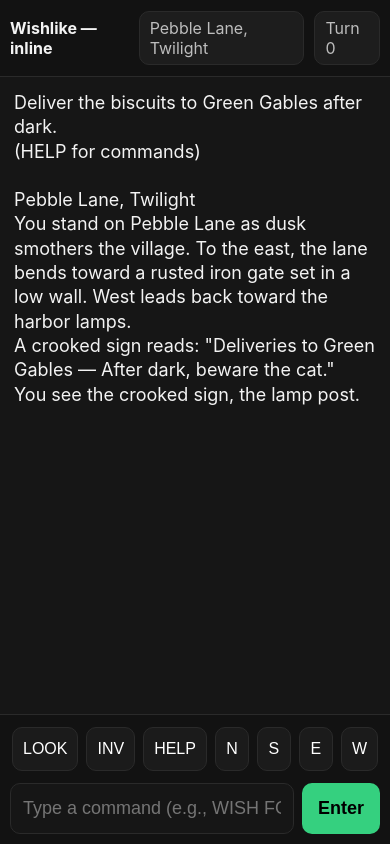
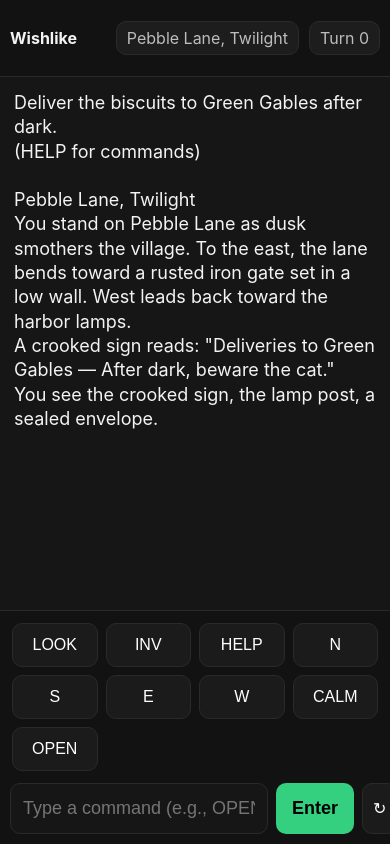
Before and after one commit to anneldubois8-collab/Wisklike-, a plain HTML site: page index.html in a window 390 px wide. Drawn offline with Linux system fonts and the light colour scheme.

Commit message:
Update index.html

```diff
--- a/index.html
+++ b/index.html
@@ -3,7 +3,7 @@
 <head>
 <meta charset="utf-8" />
 <meta name="viewport" content="width=device-width, initial-scale=1, viewport-fit=cover" />
-<title>Wishlike (Inline – No g)</title>
+<title>Wishlike (Garden-Ready)</title>
 <style>
   :root{--bg:#0f0f0f;--fg:#f3f3f3;--muted:#bdbdbd;--panel:#161616;--border:#2a2a2a;--hud-h:56px}
   html,body{height:100%;margin:0;background:var(--bg);color:var(--fg);font-family:ui-rounded,-apple-system,system-ui,Segoe UI,Roboto,Arial}
@@ -13,25 +13,25 @@
   .badge{background:#1d1d1d;border:1px solid var(--border);padding:6px 10px;border-radius:10px;color:var(--muted)}
   #log{flex:1;overflow:auto;padding:14px 14px 24px 14px;line-height:1.35;font-size:18px;background:var(--panel)}
   .footer{position:sticky;bottom:0;background:#121212;border-top:1px solid var(--border)}
-  .quickbar{display:grid;grid-template-columns:repeat(7,1fr);gap:8px;padding:12px}
+  .quickbar{display:grid;grid-template-columns:repeat(9,1fr);gap:8px;padding:12px}
   .qbtn{font-size:16px;padding:12px 10px;background:#1b1b1b;color:#fff;border:1px solid var(--border);border-radius:10px}
   .promptline{display:flex;gap:8px;padding:10px;padding-top:0}
   #input{flex:1;font-size:18px;padding:14px 12px;background:#161616;color:#fff;border:1px solid var(--border);border-radius:10px}
   #btn{font-size:18px;font-weight:700;padding:14px 16px;background:#35d07f;color:#000;border:none;border-radius:10px}
-  @media (max-width:380px){.quickbar{grid-template-columns:repeat(4,1fr)}}
+  @media (max-width:420px){.quickbar{grid-template-columns:repeat(4,1fr)}}
   #errors{display:none;margin:8px 14px;background:#3b0f12;border:1px solid #632529;border-radius:8px;color:#ffd4d4;padding:10px;font-size:14px;white-space:pre-wrap}
 </style>
 </head>
 <body>
 <div id="app">
   <div class="hud">
-    <div class="title">Wishlike — inline</div>
+    <div class="title">Wishlike</div>
     <div class="badge" id="loc">—</div>
     <div class="badge" id="time">Turn 0</div>
   </div>
 
   <div id="errors" aria-live="polite"></div>
-  <div id="log" aria-live="polite">Deliver the biscuits to Green Gables after dark.<br>(HELP for commands)</div>
+  <div id="log" aria-live="polite">Welcome to Wishlike.</div>
 
   <div class="footer">
     <div class="quickbar" aria-label="Quick actions">
@@ -42,17 +42,20 @@
       <button class="qbtn" onclick="handle('S')">S</button>
       <button class="qbtn" onclick="handle('E')">E</button>
       <button class="qbtn" onclick="handle('W')">W</button>
+      <button class="qbtn" onclick="handle('WISH FOR CALM')">CALM</button>
+      <button class="qbtn" onclick="handle('WISH FOR OPEN')">OPEN</button>
     </div>
     <div class="promptline">
       <input id="input" type="text" inputmode="latin" autocomplete="off" autocapitalize="characters" autocorrect="off"
-             placeholder="Type a command (e.g., WISH FOR LIGHT)" onkeydown="if(event.key==='Enter'){sendCmd()}" />
+             placeholder="Type a command (e.g., OPEN ENVELOPE, WISH FOR OPEN)" onkeydown="if(event.key==='Enter'){sendCmd()}" />
       <button id="btn" aria-label="Enter command" onclick="sendCmd()">Enter</button>
+      <button class="qbtn" onclick="init(true)" title="Restart">↻</button>
     </div>
   </div>
 </div>
 
 <script>
-/* On-page error box */
+/* Show script errors on the page */
 (function(){
   var errBox=document.getElementById('errors');
   window.addEventListener('error', function(e){
@@ -72,7 +75,7 @@ function say(t){ appendHTML(t); }
 function setHUD(){ document.getElementById('loc').textContent = room().name; document.getElementById('time').textContent = 'Turn ' + game.turn; }
 function sendCmd(){ var inp=document.getElementById('input'); var v=inp.value; inp.value=''; handle(v); inp.focus(); }
 
-/* Game data — all functions read global `game` (no params) */
+/* Game (envelope at start; dynamic east exit updates) */
 var game = {
   turn:0,
   flags:{ light:false, gateOpen:false, catFreed:false, stoneAwake:false, won:false },
@@ -88,7 +91,7 @@ var game = {
                "A crooked sign reads: \"Deliveries to Green Gables — " + (game.flags.catFreed ? "Thank you." : "After dark, beware the cat.") + "\"";
       },
       exits:{west:"harbor_edge", east:"gate_road"},
-      items:["sign","lamp_post","envelope"]
+      items:["sign","lamp_post","envelope"]   /* ← envelope now starts here */
     },
     "harbor_edge":{
       name:"Harbor Edge",
@@ -106,7 +109,7 @@ var game = {
                ". Beyond, a garden path loses itself in shadow.\n" +
                "A " + ((has("cat")||game.flags.catFreed) ? "contented" : "watchful") + " cat watches from the wall.";
       },
-      exits:{west:"green_gables_path", east:null},
+      exits:{west:"green_gables_path", east:null}, /* east gets toggled by updateDynamicExits() */
       items:["gate","cat","note"]
     },
     "garden":{
@@ -131,7 +134,7 @@ var game = {
     "foyer":{
       name:"Foyer",
       desc:function(){
-        return "A quiet foyer with the smell of tea and ink. On a small table lies a sealed envelope addressed \"To the Deliverer.\"";
+        return "A quiet foyer with the smell of tea and ink. A small table is cleared.";
       },
       exits:{outside:"porch"},
       items:[]
@@ -170,7 +173,7 @@ var game = {
       verbs:{ use:function(){ say("If you mean to WISH, say \"WISH FOR ...\"."); }, read:function(){ say("Runes: Light. Near. Open. Calm."); } }
     },
     "biscuits":{name:"bag of biscuits",article:"a",portable:true,desc:"Warm biscuits.",
-      verbs:{ use:function(){ if(at("gate_road")&&!game.flags.catFreed){ game.flags.catFreed=true; say("The cat devours a biscuit and hops aside."); } else say("You have a nibble."); } }
+      verbs:{ use:function(){ if(at("gate_road")&&!game.flags.catFreed){ game.flags.catFreed=true; say("The cat devours a biscuit and hops aside."); updateDynamicExits(); } else say("You have a nibble."); } }
     },
     "house_key":{name:"brass key",article:"a",portable:true,desc:"Well-worn."},
     "rowboat":{name:"rowboat",article:"a",portable:true,desc:"A small tied rowboat."}
@@ -186,7 +189,12 @@ function removeFromRoomOrInv(id){ var r=room(); if(r.items){ r.items=r.items.fil
 function at(id){ return game.here===id; }
 function nameOf(id){ var it=game.items[id]; return it ? (typeof it.name==="function"?it.name():it.name) : id; }
 function articleName(id){ var it=game.items[id]; if(!it) return id; var nm=nameOf(id); var art=it.article||"a"; if(art==="the") return "the "+nm; var v=/^[aeiou]/i.test(nm); return (v?"an":"a")+" "+nm; }
-function updateDynamicExits(){ game.rooms.gate_road.exits.east = game.flags.gateOpen ? "garden" : null; game.rooms.porch.exits.inside = has("house_key") ? "foyer" : null; }
+function updateDynamicExits(){
+  // Garden opens if gate is open AND cat not blocking
+  game.rooms.gate_road.exits.east = (game.flags.gateOpen ? "garden" : null);
+  // Porch inside exit reflects key possession
+  game.rooms.porch.exits.inside = has("house_key") ? "foyer" : null;
+}
 
 /* Parser + actions */
 var verbs = {
@@ -228,8 +236,8 @@ function doExamine(parts){ var id=resolveItem(parts.slice(1).join(" ")); if(!id)
 function doGo(parts){
   var dir=(parts[1]||"").toLowerCase(); var r=room(); var dest=(r.exits||{})[dir];
   if(!dest){
-    if (dir==="east" && game.here==="gate_road" && !game.flags.gateOpen) return say("The locked gate bars the way.");
-    if (dir==="north" && game.here==="garden" && !game.flags.light) return say("It's too dark to blunder forward safely.");
+    if (game.here==="gate_road" && dir==="east" && !game.flags.gateOpen) return say("The locked gate bars the way.");
+    if (game.here==="garden" && dir==="north" && !game.flags.light) return say("It's too dark to blunder forward safely.");
     return say("You can't go that way.");
   }
   move(dest);
@@ -247,7 +255,7 @@ function doOpen(parts){ var id=resolveItem(parts.slice(1).join(" ")); if(!id) re
 function doRead(parts){ var id=resolveItem(parts.slice(1).join(" ")); if(!id) return say("Read what?"); var v=game.items[id]&&game.items[id].verbs&&game.items[id].verbs.read; if(v) return v(); return say("There's nothing to read there."); }
 function doUse(parts){ var id=resolveItem(parts.slice(1).join(" ")); if(!id) return say("Use what?"); if(!has(id) && itemsHere().indexOf(id)===-1) return say("You don't have that."); var v=game.items[id]&&game.items[id].verbs&&game.items[id].verbs.use; if(v) return v(); return say("You fiddle with "+nameOf(id)+". Nothing happens."); }
 function doTalk(parts){ var idx=parts.indexOf("to"); var noun=idx>=0?parts.slice(idx+1).join(" "):parts.slice(1).join(" "); var id=resolveItem(noun); if(!id) return say("Talk to whom?"); var v=game.items[id]&&game.items[id].verbs&&game.items[id].verbs.talk; if(v) return v(); return say("They have nothing to say."); }
-function doGive(parts){ var idx=parts.indexOf("to"); if(idx<0) return say("Give what to whom? (e.g., GIVE BISCUITS TO CAT)"); var itemId=resolveItem(parts.slice(1,idx).join(" ")); var whoId=resolveItem(parts.slice(idx+1).join(" ")); if(!itemId||!whoId) return say("Give what to whom?"); if(!has(itemId)) return say("You don't have "+nameOf(itemId)+"."); if(whoId!=="cat") return say("That doesn't want gifts."); if(itemId==="biscuits" && !game.flags.catFreed){ game.flags.catFreed=true; return say("The cat devours them and hops aside."); } say("The cat sniffs and loses interest."); }
+function doGive(parts){ var idx=parts.indexOf("to"); if(idx<0) return say("Give what to whom? (e.g., GIVE BISCUITS TO CAT)"); var itemId=resolveItem(parts.slice(1,idx).join(" ")); var whoId=resolveItem(parts.slice(idx+1).join(" ")); if(!itemId||!whoId) return say("Give what to whom?"); if(!has(itemId)) return say("You don't have "+nameOf(itemId)+"."); if(whoId!=="cat") return say("That doesn't want gifts."); if(itemId==="biscuits" && !game.flags.catFreed){ game.flags.catFreed=true; updateDynamicExits(); return say("The cat devours a biscuit and hops aside."); } say("The cat sniffs and loses interest."); }
 function doWish(parts){
   var idx=parts.indexOf("for"); var target=(idx>=0?parts.slice(idx+1):parts.slice(1)).join(" ").replace(/^\s+|\s+$/g,"").toLowerCase();
   if(!has("wishstone")) return say("You have nothing suitable for wishing."); if(!target) return say("WISH FOR what? Try LIGHT, NEAR, OPEN, or CALM.");
@@ -255,7 +263,7 @@ function doWish(parts){
   if(target.indexOf("light")===0){ game.flags.light=true; return say("A soft radiance gathers around you, pushing back the dark."); }
   if(target.indexOf("near")===0){ if(game.here==="harbor_edge" && !has("rowboat")){ addInv("rowboat"); return say("The rowboat drifts closer. You secure it."); } return say("A sense of closeness settles, but nothing else changes."); }
   if(target.indexOf("open")===0){ if(game.here==="gate_road" && !game.flags.gateOpen){ game.flags.gateOpen=true; updateDynamicExits(); return say("Metal sighs; the iron gate yields with a reluctant clank."); } return say("Somewhere, a latch clicks — but not here."); }
-  if(target.indexOf("calm")===0){ if(!game.flags.catFreed && game.here==="gate_road"){ game.flags.catFreed=true; return say("The cat blinks slowly and hops aside."); } return say("The world hushes for a heartbeat."); }
+  if(target.indexOf("calm")===0){ if(!game.flags.catFreed && game.here==="gate_road"){ game.flags.catFreed=true; updateDynamicExits(); return say("The cat blinks slowly and hops aside."); } return say("The world hushes for a heartbeat."); }
   say("The stone feels puzzled by that request.");
 }
 function checkWin(){ if(game.here==="foyer" && !game.flags.won){ game.flags.won=true; say("\nA voice from within: \"Right on time.\" You leave the biscuits on the hall table.\nThe stone cools, satisfied. — THE END (prototype)"); } }
@@ -278,12 +286,12 @@ function handle(line){
 function init(hard){
   if(hard){
     game.turn=0; game.flags={light:false, gateOpen:false, catFreed:false, stoneAwake:false, won:false}; game.inventory=[];
-    game.rooms.green_gables_path.items=["sign","lamp_post"];
+    game.rooms.green_gables_path.items=["sign","lamp_post","envelope"]; /* ensure envelope is here */
     game.rooms.harbor_edge.items=["pebbles","rowboat_out"];
     game.rooms.gate_road.items=["gate","cat","note"];
     game.rooms.garden.items=["flowerpot"];
     game.rooms.porch.items=["door","plaque"];
-    game.rooms.foyer.items=["envelope"];
+    game.rooms.foyer.items=[]; /* ensure envelope is NOT here */
   }
   game.here=game.start;
   document.getElementById('log').innerHTML="Deliver the biscuits to Green Gables after dark.<br>(HELP for commands)";
```
